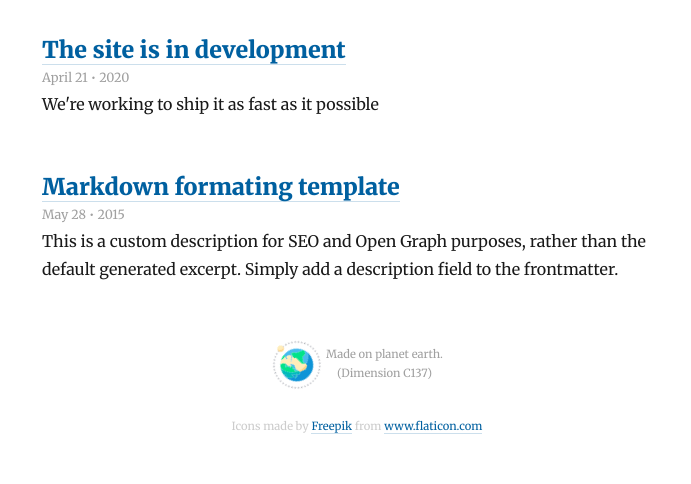
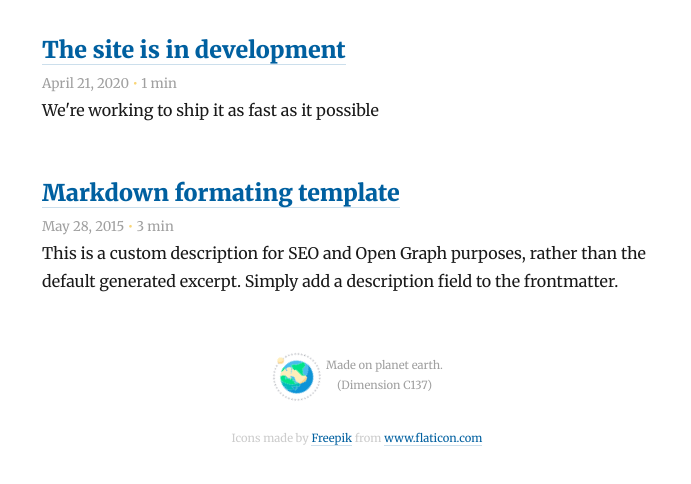
Before and after one commit to vre2h/oganisyan.com, a Gatsby site: page / in a window 1280 px wide. Shown: the part 342-826 px from the top of the page, without its empty margins (283-974 px from the left). Built offline with nearby package versions, Linux system fonts and the light colour scheme; Gatsby itself is replaced by a stand-in of ours; some packages are replaced by stand-ins of ours.

Commit message:
add time section

```diff
--- a/src/pages/index.js
+++ b/src/pages/index.js
@@ -4,7 +4,6 @@ import { Link, graphql } from 'gatsby'
 import Layout from '../components/layout'
 import SEO from '../components/seo'
 import { rhythm } from '../utils/typography'
-import Date from '../components/date'
 import Bio from '../components/bio'
 
 const BlogIndex = ({ data, location }) => {
@@ -22,7 +21,7 @@ const BlogIndex = ({ data, location }) => {
             <header>
               <h3
                 style={{
-                  marginBottom: rhythm(0),
+                  marginBottom: rhythm(0.2),
                 }}
               >
                 <Link
@@ -32,7 +31,15 @@ const BlogIndex = ({ data, location }) => {
                   {title}
                 </Link>
               </h3>
-              <Date date={node.frontmatter.date} />
+              <small style={{ color: '#a0a0a0' }}>
+                {node.frontmatter.date}{' '}
+                <span
+                  style={{ color: 'var(--main-color)', fontSize: rhythm(0.5) }}
+                >
+                  •
+                </span>{' '}
+                {node.timeToRead} min
+              </small>
             </header>
             <section>
               <p
@@ -64,6 +71,7 @@ export const pageQuery = graphql`
           fields {
             slug
           }
+          timeToRead
           frontmatter {
             date(formatString: "MMMM DD, YYYY")
             title
--- a/src/utils/date.js
+++ b/src/utils/date.js
@@ -1,4 +1,4 @@
-const changeDivider = (date = '') => date.split(',').join('  •  ')
+const changeDivider = (date = '') => date.split(',').join(',')
 
 // eslint-disable-next-line
 export { changeDivider }
```
Also changed, not shown: src/templates/blog-post.js (+10 -2 lines).
